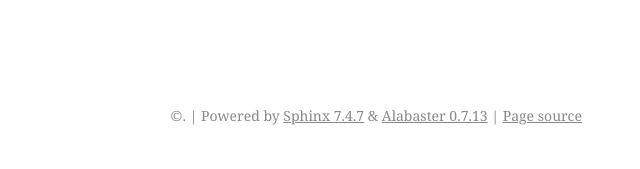
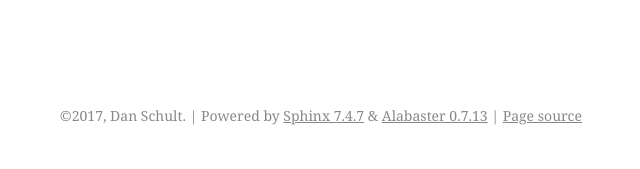
Before and after one commit to dschult/TempNetworkX, a Sphinx documentation site: the page built from doc/index.rst, in a window 1280 px wide. Shown: the part 131-300 px from the top of the page, without its empty margins (528-1168 px from the left). Built offline with Sphinx 7.4.7, drawn with Linux system fonts in a browser that asks for light colours; some of the changed lines change nothing that is shown.

Commit message:
Restore full conf.py for testing

```diff
--- a/doc/conf.py
+++ b/doc/conf.py
@@ -22,138 +22,136 @@
 # sys.path.insert(0, os.path.abspath('.'))
 
 
-## -- General configuration ------------------------------------------------
+# -- General configuration ------------------------------------------------
+
+# If your documentation needs a minimal Sphinx version, state it here.
 #
-## If your documentation needs a minimal Sphinx version, state it here.
-##
-## needs_sphinx = '1.0'
+# needs_sphinx = '1.0'
+
+# Add any Sphinx extension module names here, as strings. They can be
+# extensions coming with Sphinx (named 'sphinx.ext.*') or your custom
+# ones.
+extensions = []
+
+# Add any paths that contain templates here, relative to this directory.
+templates_path = ['_templates']
+
+# The suffix(es) of source filenames.
+# You can specify multiple suffix as a list of string:
 #
-## Add any Sphinx extension module names here, as strings. They can be
-## extensions coming with Sphinx (named 'sphinx.ext.*') or your custom
-## ones.
-#extensions = []
+# source_suffix = ['.rst', '.md']
+source_suffix = '.rst'
+
+# The master toctree document.
+master_doc = 'index'
+
+# General information about the project.
+project = 'NetworkX'
+copyright = '2017, Dan Schult'
+author = 'Dan Schult'
+
+# The version info for the project you're documenting, acts as replacement for
+# |version| and |release|, also used in various other places throughout the
+# built documents.
 #
-## Add any paths that contain templates here, relative to this directory.
-#templates_path = ['_templates']
-templates_path = []
+# The short X.Y version.
+version = '1.11'
+# The full version, including alpha/beta/rc tags.
+release = '1.11'
+
+# The language for content autogenerated by Sphinx. Refer to documentation
+# for a list of supported languages.
 #
-## The suffix(es) of source filenames.
-## You can specify multiple suffix as a list of string:
-##
-## source_suffix = ['.rst', '.md']
-source_suffix = '.rst'
+# This is also used if you do content translation via gettext catalogs.
+# Usually you set "language" from the command line for these cases.
+language = None
+
+# List of patterns, relative to source directory, that match files and
+# directories to ignore when looking for source files.
+# This patterns also effect to html_static_path and html_extra_path
+exclude_patterns = ['_build', 'Thumbs.db', '.DS_Store']
+
+# The name of the Pygments (syntax highlighting) style to use.
+pygments_style = 'sphinx'
+
+# If true, `todo` and `todoList` produce output, else they produce nothing.
+todo_include_todos = False
+
+
+# -- Options for HTML output ----------------------------------------------
+
+# The theme to use for HTML and HTML Help pages.  See the documentation for
+# a list of builtin themes.
 #
-## The master toctree document.
-master_doc = 'index'
+html_theme = 'alabaster'
+
+# Theme options are theme-specific and customize the look and feel of a theme
+# further.  For a list of options available for each theme, see the
+# documentation.
 #
-## General information about the project.
-#project = 'NetworkX'
-#copyright = '2017, Dan Schult'
-#author = 'Dan Schult'
-#
-## The version info for the project you're documenting, acts as replacement for
-## |version| and |release|, also used in various other places throughout the
-## built documents.
-##
-## The short X.Y version.
-#version = '1.11'
-## The full version, including alpha/beta/rc tags.
-#release = '1.11'
-#
-## The language for content autogenerated by Sphinx. Refer to documentation
-## for a list of supported languages.
-##
-## This is also used if you do content translation via gettext catalogs.
-## Usually you set "language" from the command line for these cases.
-#language = None
-#
-## List of patterns, relative to source directory, that match files and
-## directories to ignore when looking for source files.
-## This patterns also effect to html_static_path and html_extra_path
-#exclude_patterns = ['_build', 'Thumbs.db', '.DS_Store']
-#
-## The name of the Pygments (syntax highlighting) style to use.
-#pygments_style = 'sphinx'
-#
-## If true, `todo` and `todoList` produce output, else they produce nothing.
-#todo_include_todos = False
-#
-#
-## -- Options for HTML output ----------------------------------------------
-#
-## The theme to use for HTML and HTML Help pages.  See the documentation for
-## a list of builtin themes.
-##
-#html_theme = 'alabaster'
-#
-## Theme options are theme-specific and customize the look and feel of a theme
-## further.  For a list of options available for each theme, see the
-## documentation.
-##
-## html_theme_options = {}
-#
-## Add any paths that contain custom static files (such as style sheets) here,
-## relative to this directory. They are copied after the builtin static files,
-## so a file named "default.css" will overwrite the builtin "default.css".
-#html_static_path = ['_static']
-html_static_path = []
-#
-#
-## -- Options for HTMLHelp output ------------------------------------------
-#
-## Output file base name for HTML help builder.
-#htmlhelp_basename = 'NetworkXdoc'
-#
-#
-## -- Options for LaTeX output ---------------------------------------------
-#
-#latex_elements = {
-#    # The paper size ('letterpaper' or 'a4paper').
-#    #
-#    # 'papersize': 'letterpaper',
-#
-#    # The font size ('10pt', '11pt' or '12pt').
-#    #
-#    # 'pointsize': '10pt',
-#
-#    # Additional stuff for the LaTeX preamble.
-#    #
-#    # 'preamble': '',
-#
-#    # Latex figure (float) alignment
-#    #
-#    # 'figure_align': 'htbp',
-#}
-#
-## Grouping the document tree into LaTeX files. List of tuples
-## (source start file, target name, title,
-##  author, documentclass [howto, manual, or own class]).
-#latex_documents = [
-#    (master_doc, 'NetworkX.tex', 'NetworkX Documentation',
-#     'Dan Schult', 'manual'),
-#]
-#
-#
-## -- Options for manual page output ---------------------------------------
-#
-## One entry per manual page. List of tuples
-## (source start file, name, description, authors, manual section).
-#man_pages = [
-#    (master_doc, 'networkx', 'NetworkX Documentation',
-#     [author], 1)
-#]
-#
-#
-## -- Options for Texinfo output -------------------------------------------
-#
-## Grouping the document tree into Texinfo files. List of tuples
-## (source start file, target name, title, author,
-##  dir menu entry, description, category)
-#texinfo_documents = [
-#    (master_doc, 'NetworkX', 'NetworkX Documentation',
-#     author, 'NetworkX', 'One line description of project.',
-#     'Miscellaneous'),
-#]
+# html_theme_options = {}
+
+# Add any paths that contain custom static files (such as style sheets) here,
+# relative to this directory. They are copied after the builtin static files,
+# so a file named "default.css" will overwrite the builtin "default.css".
+html_static_path = ['_static']
+
+
+# -- Options for HTMLHelp output ------------------------------------------
+
+# Output file base name for HTML help builder.
+htmlhelp_basename = 'NetworkXdoc'
+
+
+# -- Options for LaTeX output ---------------------------------------------
+
+latex_elements = {
+    # The paper size ('letterpaper' or 'a4paper').
+    #
+    # 'papersize': 'letterpaper',
+
+    # The font size ('10pt', '11pt' or '12pt').
+    #
+    # 'pointsize': '10pt',
+
+    # Additional stuff for the LaTeX preamble.
+    #
+    # 'preamble': '',
+
+    # Latex figure (float) alignment
+    #
+    # 'figure_align': 'htbp',
+}
+
+# Grouping the document tree into LaTeX files. List of tuples
+# (source start file, target name, title,
+#  author, documentclass [howto, manual, or own class]).
+latex_documents = [
+    (master_doc, 'NetworkX.tex', 'NetworkX Documentation',
+     'Dan Schult', 'manual'),
+]
+
+
+# -- Options for manual page output ---------------------------------------
+
+# One entry per manual page. List of tuples
+# (source start file, name, description, authors, manual section).
+man_pages = [
+    (master_doc, 'networkx', 'NetworkX Documentation',
+     [author], 1)
+]
+
+
+# -- Options for Texinfo output -------------------------------------------
+
+# Grouping the document tree into Texinfo files. List of tuples
+# (source start file, target name, title, author,
+#  dir menu entry, description, category)
+texinfo_documents = [
+    (master_doc, 'NetworkX', 'NetworkX Documentation',
+     author, 'NetworkX', 'One line description of project.',
+     'Miscellaneous'),
+]
 #
 
 # -- Hack to copy index.html file to output
```
